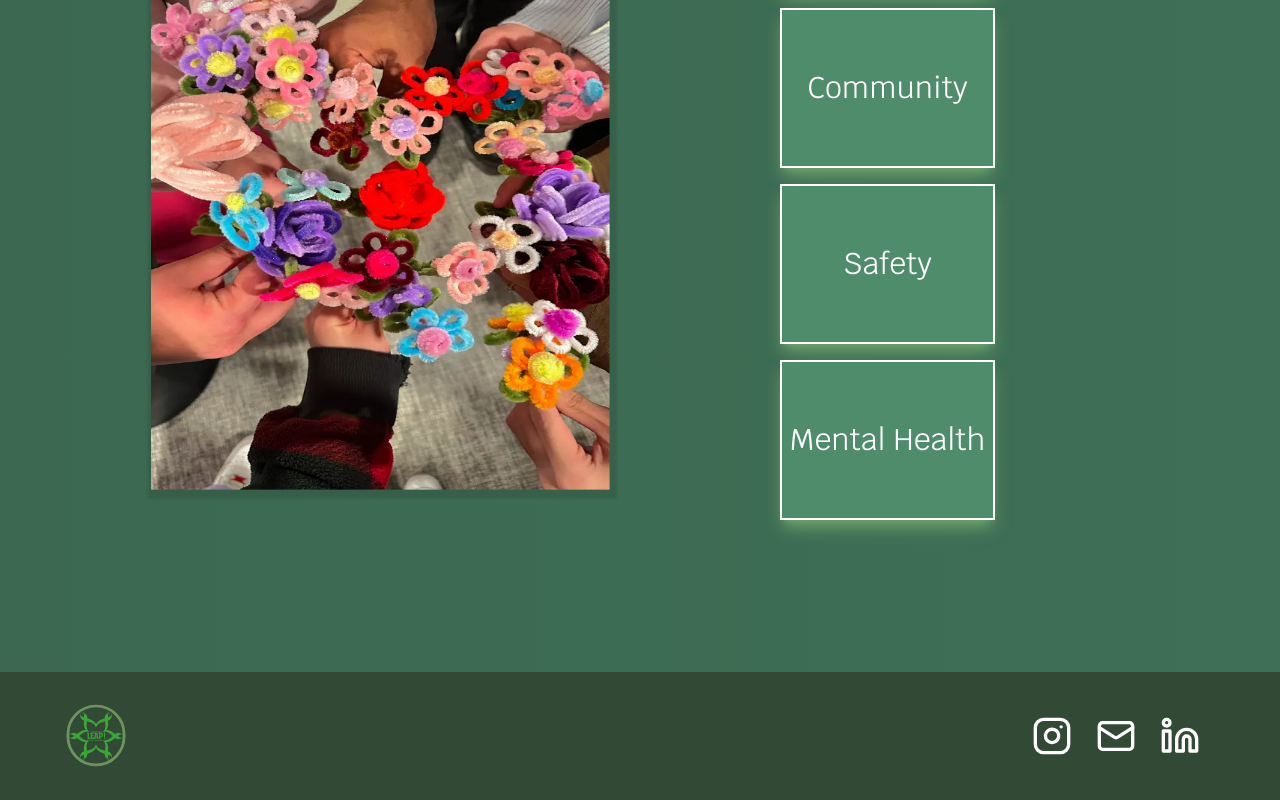
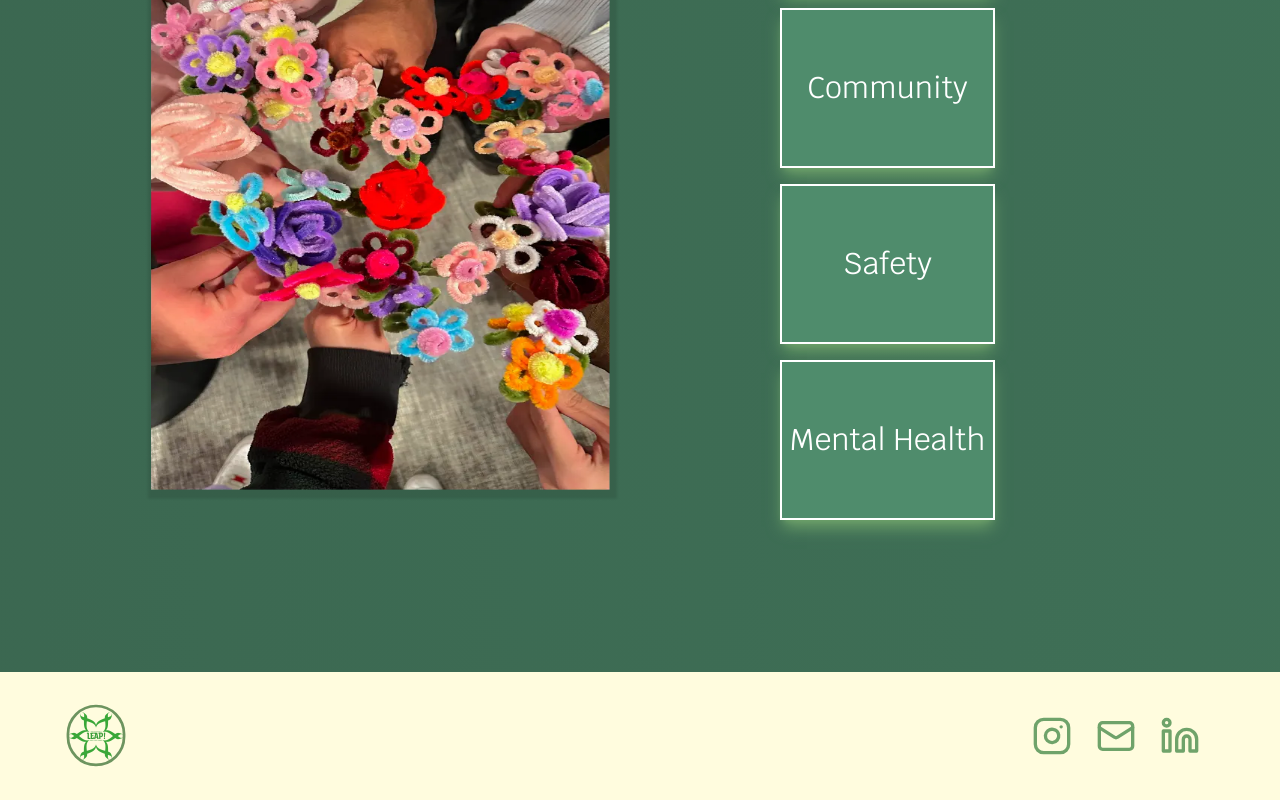
Before and after one commit to acm-ucr/leap-website, a Next.js app: page / in a window 1280 px wide. Shown: the part 1680-2480 px from the top of the page. Built offline with nearby package versions, Linux system fonts and the light colour scheme.

Commit message:
color fixes

```diff
--- a/src/components/Footer.tsx
+++ b/src/components/Footer.tsx
@@ -5,7 +5,7 @@ import Image from "next/image";
 
 const Footer = () => {
   return (
-    <div className="flex w-full items-center justify-between bg-leap-dark-green p-8">
+    <div className="flex w-full items-center justify-between bg-leap-light-yellow p-8">
       <div className="flex flex-row pl-0 hover:scale-110 md:pl-8">
         <Link href="/">
           <Image src={ucr_leap_logo} className="w-16" alt="UCR LEAP Logo" />
--- a/src/components/Navbar.tsx
+++ b/src/components/Navbar.tsx
@@ -42,7 +42,7 @@ const Navbar = () => {
   }, [isOpen]);
 
   return (
-    <div className="absolute z-10 flex w-full flex-row items-center justify-between bg-white p-4 lg:p-2">
+    <div className="absolute z-10 flex w-full flex-row items-center justify-between bg-leap-light-yellow p-4 lg:p-2">
       <div className="abolute z-30 pl-0 duration-100 hover:scale-110 md:p-8">
         <Link href="/">
           <Image
--- a/src/data/FooterData.tsx
+++ b/src/data/FooterData.tsx
@@ -8,14 +8,29 @@ interface social {
 export const socials: social[] = [
   {
     link: "https://www.instagram.com/ucrleap/",
-    icon: <Instagram size={40} className="text-white hover:text-leap-yellow" />,
+    icon: (
+      <Instagram
+        size={40}
+        className="text-leap-light-green hover:text-leap-dark-green"
+      />
+    ),
   },
   {
     link: "https://www.google.com/",
-    icon: <Mail size={40} className="text-white hover:text-leap-yellow" />,
+    icon: (
+      <Mail
+        size={40}
+        className="text-leap-light-green hover:text-leap-dark-green"
+      />
+    ),
   },
   {
     link: "https://www.linkedin.com/",
-    icon: <Linkedin size={40} className="text-white hover:text-leap-yellow" />,
+    icon: (
+      <Linkedin
+        size={40}
+        className="text-leap-light-green hover:text-leap-dark-green"
+      />
+    ),
   },
 ];
--- a/tailwind.config.ts
+++ b/tailwind.config.ts
@@ -14,6 +14,7 @@ export default {
           yellow: "#F2AE01",
           text: "#FFEFEF",
           grey: "#C3C5B8",
+          "light-yellow": "#FFFCDE",
         },
         background: "hsl(var(--background))",
         foreground: "hsl(var(--foreground))",
```
